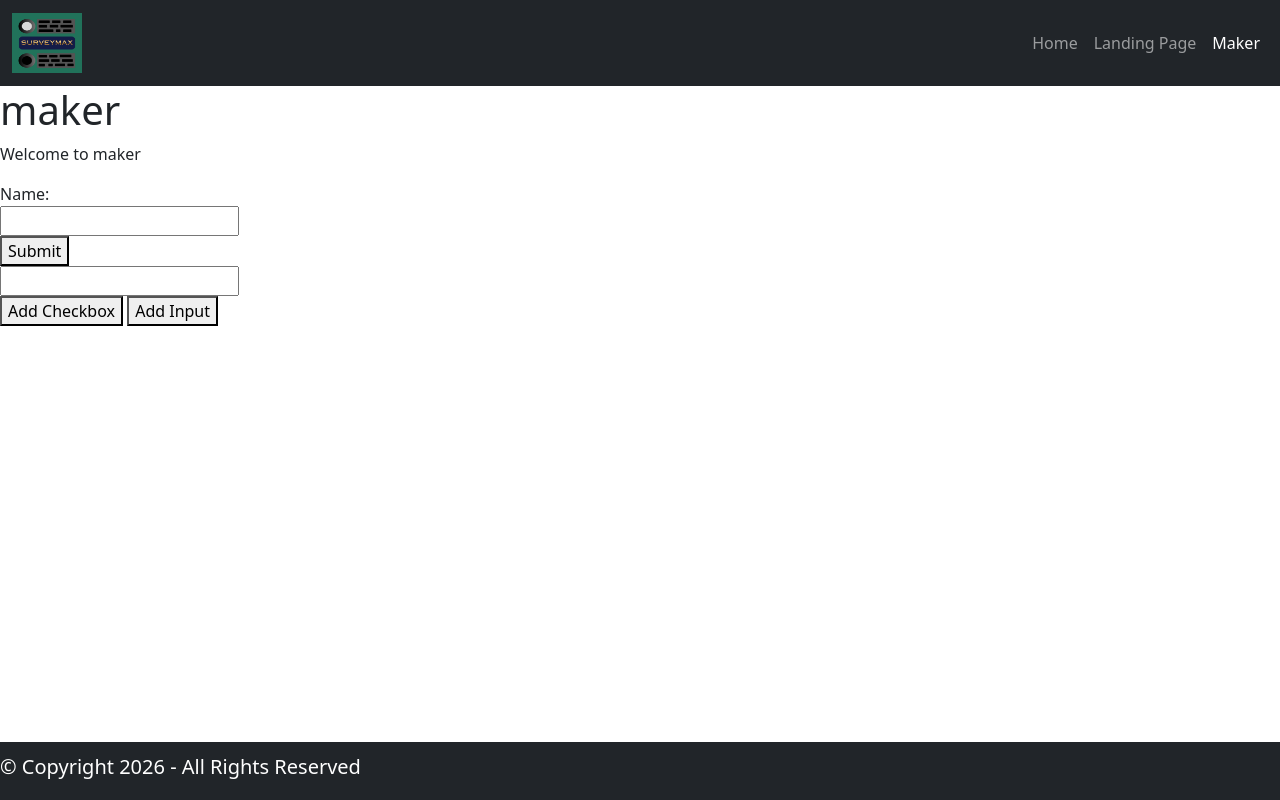
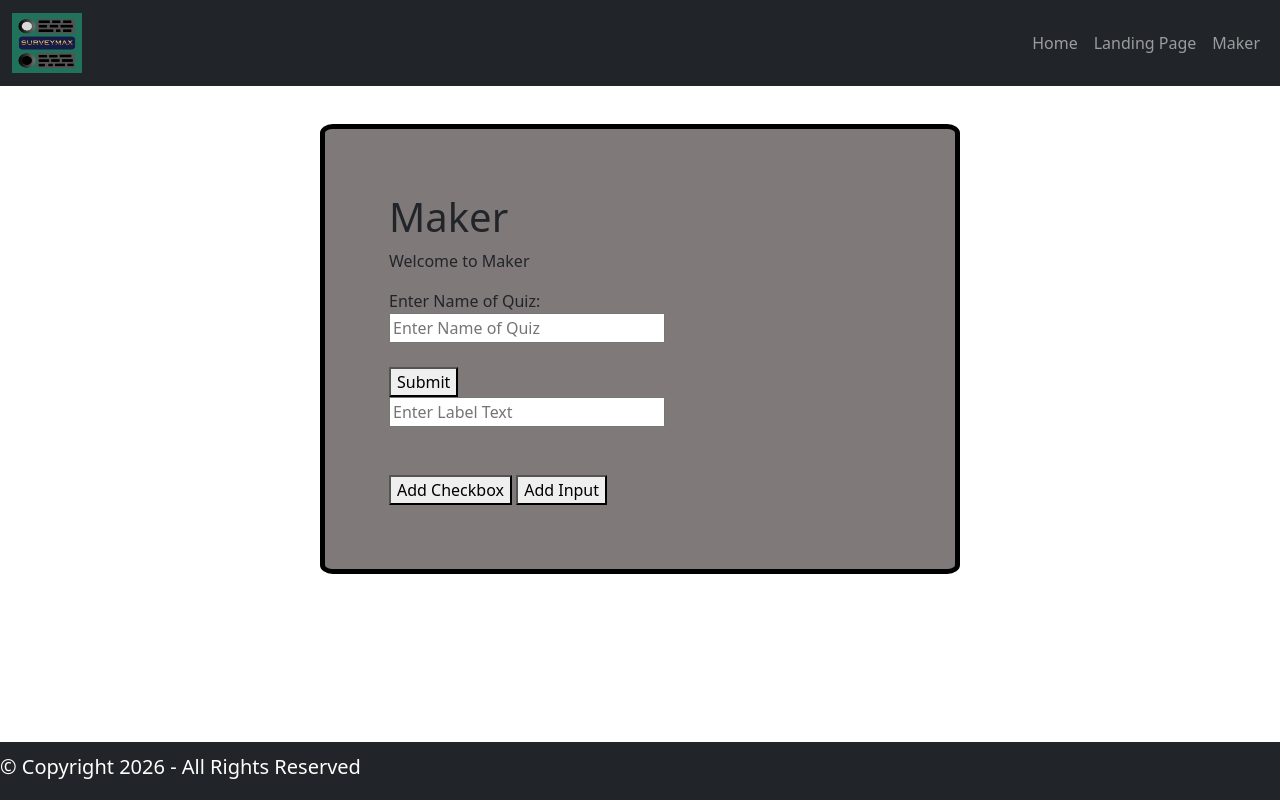
Before and after one commit to ConnorD-tech/Final-Project-Web-And-Script, a Node server app: page /maker in a window 1280 px wide. Run offline with Node 20, Linux system fonts and the light colour scheme; some libraries are stand-ins or nearby versions.

Commit message:
Format changes for maker.ejs and index.js to improve user interface and functionality.

```diff
--- a/public/Content/app.css
+++ b/public/Content/app.css
@@ -1,13 +1,13 @@
-#CardCase
+#content
 {
-    width: 95%;
-    background-color: orange;
-    height: 580px;
-    margin-left: 45px;
+    background-color: #807979;
+    width: 50%;
+    height: auto;
+    padding:5%;
+    margin-left: auto;
+    margin-right: auto;
+    margin-bottom: 15%;
+    margin-top: 3%;
+    border-radius: 2%;
+    border: 5px solid black;
 }
-#CardHolder
-{
-    padding-top: 20px;
-    padding-left: 5.75%;
-    float: left;
-}
--- a/routes/index.js
+++ b/routes/index.js
@@ -22,7 +22,7 @@ router.get('/landingpage', function(req, res, next) {
 /* GET maker page. */
 //When its "/" go to maker.ejs
 router.get('/maker', function(req, res, next) {
-  res.render('maker', { title: 'maker' });
+  res.render('maker', { title: 'Maker' });
 });
 
 module.exports = router;
--- a/views/maker.ejs
+++ b/views/maker.ejs
@@ -6,20 +6,24 @@
     <%- include partials/header.ejs %>
     <%- include partials/main_nav.ejs %>
     <%- include partials/footer.ejs %>
+    <div id="content">
     <h1>
       <%= title %>
     </h1>
     <p>Welcome to <%= title %>
     </p>
     <form id="contactForm">
-      <label for= "nameOfQuiz">Name:</label><br>
-      <input type="text" id="nameOfQuiz" name="nameOfQuiz" required><br>
+      <label for= "nameOfQuiz">Enter Name of Quiz:</label><br>
+      <input type="text" id="nameOfQuiz" name="nameOfQuiz" required placeholder="Enter Name of Quiz" style="width: 55%;"><br><br>
       <button type="submit" id="submit">Submit</button>
       <!--<input type="submit" value="Submit">-->
     </form>
-    <input type="text" id="text" name="text"><br>
+    <input type="text" id="text" name="text" required placeholder="Enter Label Text" style="width: 55%;"><br>
+    <br>
+    <br>
     <button id = 'addCheckbox' type="addCheckbox">Add Checkbox</button>
     <button id = 'addInput' type="addInput">Add Input</button><br>
+    </div>
   </body>
 </html>
 
```
